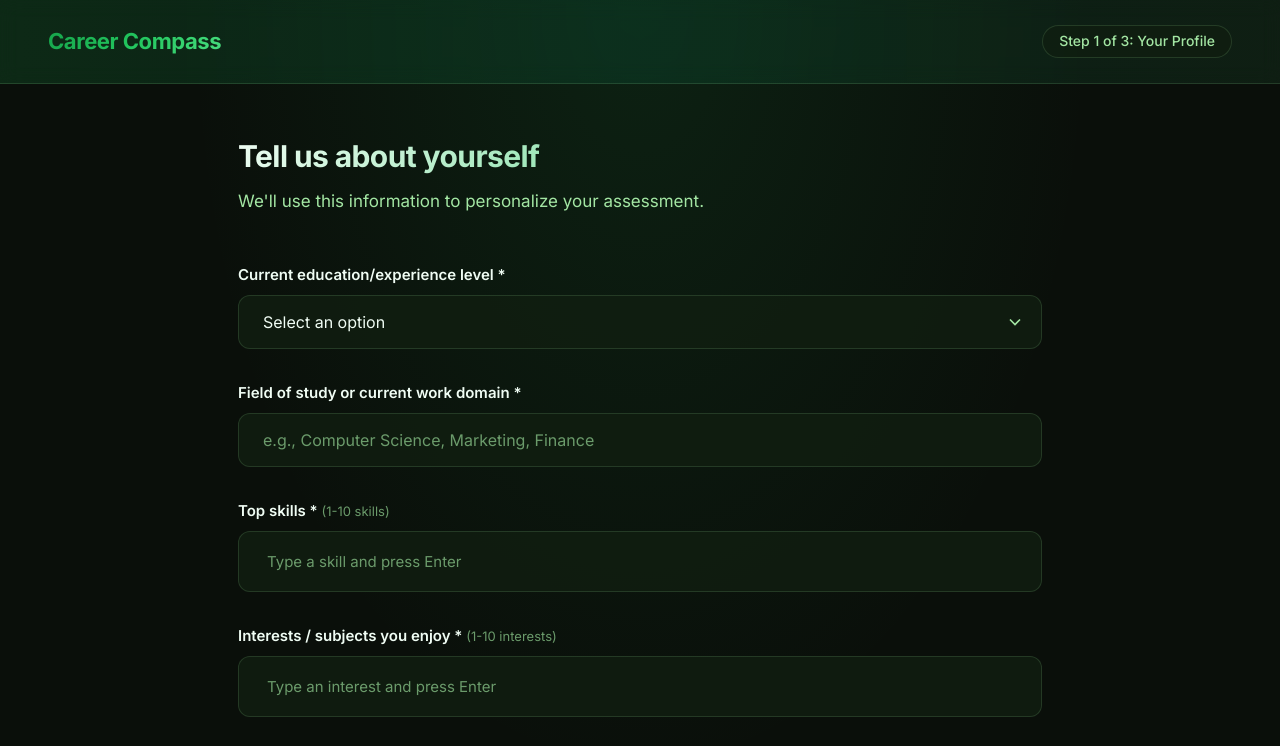
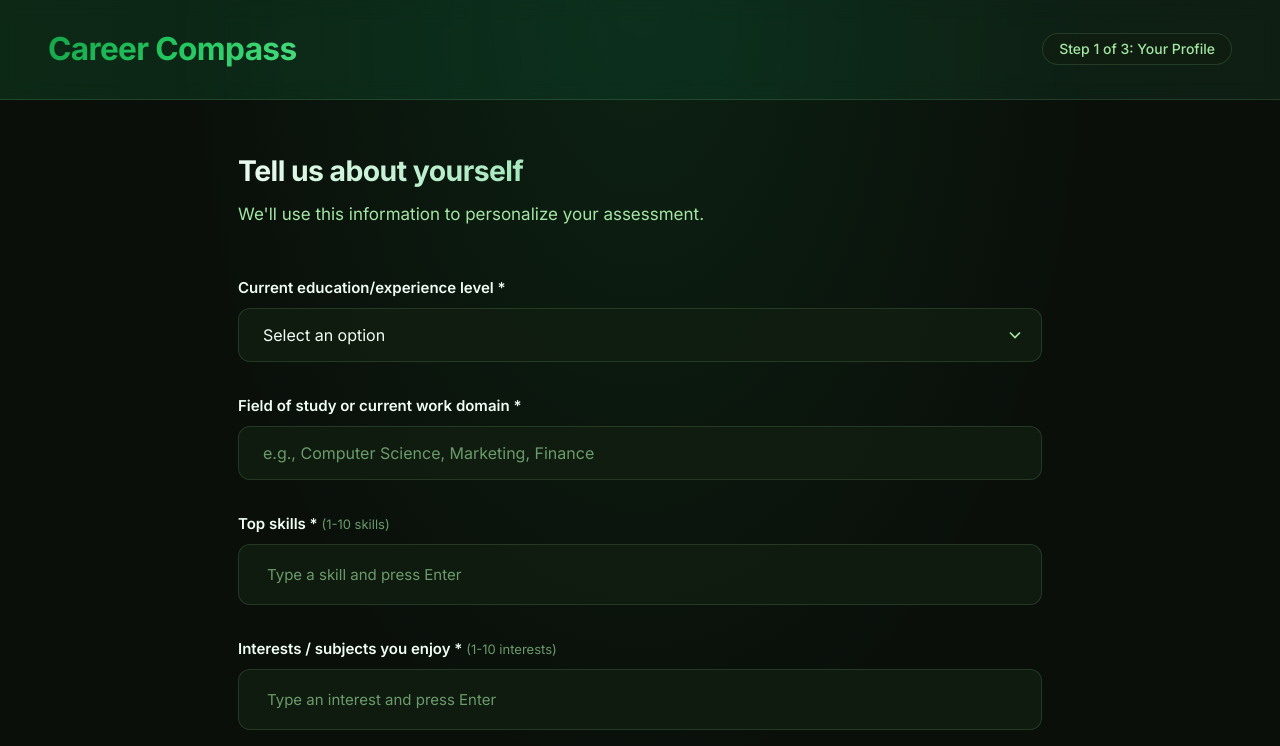
Before and after one commit to G-Jagadeesan/career-compass, a website: page public/index.html in a window 1280 px wide. Shown: the top 746 px of the page. Drawn offline with Linux system fonts and the light colour scheme.

Commit message:
Revert font-size changes to original values

```diff
--- a/public/styles.css
+++ b/public/styles.css
@@ -99,7 +99,7 @@ body {
 }
 
 .app-title {
-  font-size: 1.375rem;
+  font-size: 1.975rem;
   font-weight: 700;
   background: var(--gradient-primary);
   -webkit-background-clip: text;
@@ -151,7 +151,7 @@ body {
 }
 
 .section-title {
-  font-size: 1.875rem;
+  font-size: 1.775rem;
   font-weight: 700;
   margin-bottom: var(--spacing-sm);
   background: linear-gradient(135deg, var(--color-text) 0%, var(--color-primary) 100%);
```
